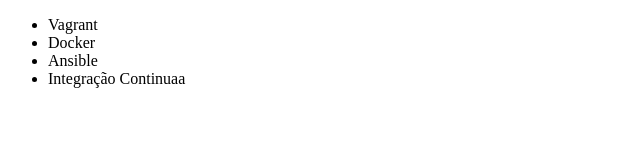
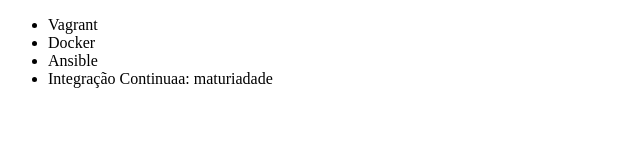
Before and after one commit to rodrigotestegit/alura-git, a plain HTML site: page index.html in a window 1280 px wide. Shown: the full height of the page, 0-640 px from the left. Drawn offline with Linux system fonts and the light colour scheme.

Commit message:
mandando

```diff
--- a/index.html
+++ b/index.html
@@ -9,7 +9,7 @@
         <li>Vagrant</li>
         <li>Docker</li>
         <li>Ansible</li>
-        <li>Integração Continuaa</li>
+        <li>Integração Continuaa: maturiadade</li>
     </ul>
 </body>
 </html>
```
